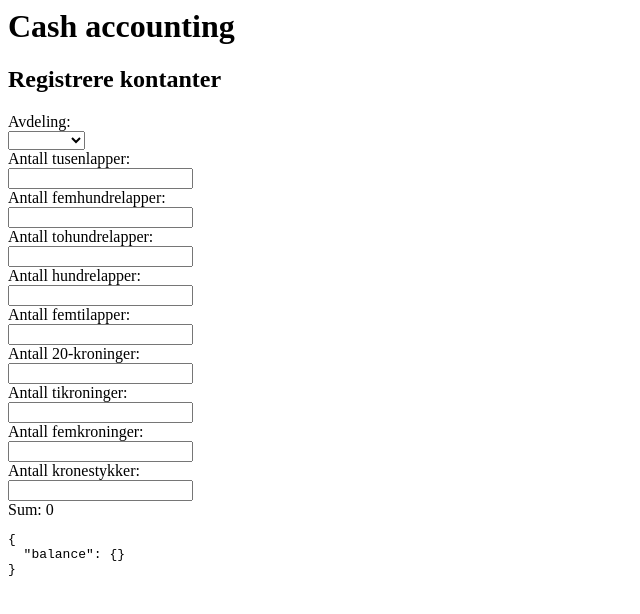
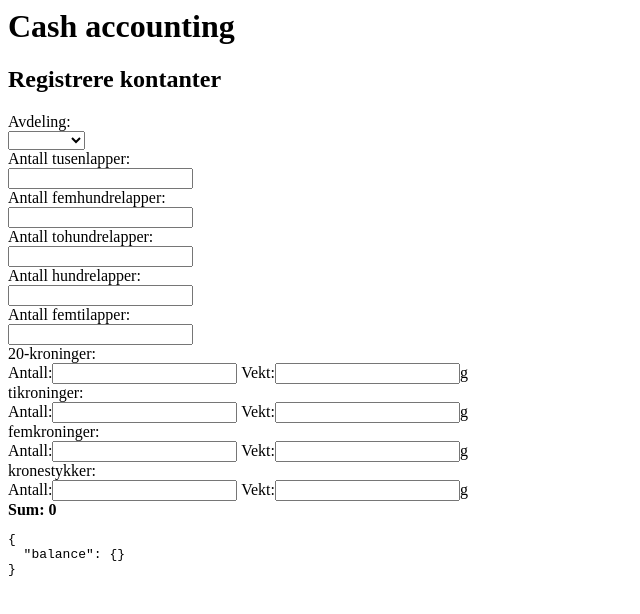
Before and after one commit to kristiania-pg6301-2024/pg6301-frontend-programming, a React (Vite) app in the folder client/: page / in a window 1280 px wide. Shown: the top 614 px of the page, without its empty margins (0-640 px from the left). Built offline with nearby package versions, Linux system fonts and the light colour scheme.

Commit message:
let user enter coins by weight instead of count

```diff
--- a/client/src/components/settlement/newSettlementForm.jsx
+++ b/client/src/components/settlement/newSettlementForm.jsx
@@ -27,18 +27,22 @@ const CoinDenominationTypes = {
     "kr20": {
         description: "20-kroninger",
         value: 20,
+        unitWeight: 9.9
     },
     "kr10": {
         description: "tikroninger",
-        value: 10
+        value: 10,
+        unitWeight: 6.8
     },
     "kr5": {
         description: "femkroninger",
-        value: 5
+        value: 5,
+        unitWeight: 7.85
     },
     "kr1": {
         description: "kronestykker",
-        value: 1
+        value: 1,
+        unitWeight: 4.35
     },
 };
 
@@ -60,19 +64,41 @@ function BillCountInput({settlement, setSettlement, denomination}) {
 }
 
 function CoinCountInput({settlement, setSettlement, denomination}) {
+    const count = settlement.balance[denomination]?.count;
+    const weight = settlement.balance[denomination]?.weight;
+    const coinType = CoinDenominationTypes[denomination];
     return <div>
-        <div>Antall {CoinDenominationTypes[denomination].description}:</div>
+        <div>{coinType.description}:</div>
+        <div>
+            Antall:
             <input
                 type="number"
-            value={settlement.balance[denomination]?.count || ""}
+                disabled={weight}
+                value={count || Math.round(weight/coinType.unitWeight) || ""}
                 onChange={(e) => setSettlement(old => ({
                     ...old,
                     balance: {
                         ...old.balance,
-                    [denomination]: { count: e.target.value }
+                        [denomination]: {count: e.target.value}
                     }
                 }))}
             />
+            {" "}
+            Vekt:
+            <input
+                type="number"
+                disabled={count}
+                value={weight || count*coinType.unitWeight || ""}
+                onChange={(e) => setSettlement(old => ({
+                    ...old,
+                    balance: {
+                        ...old.balance,
+                        [denomination]: {weight: e.target.value}
+                    }
+                }))}
+            />
+            g
+        </div>
     </div>;
 }
 
@@ -84,8 +110,11 @@ function sumBalance(balance) {
         }
     }
     for (const denonimation in CoinDenominationTypes) {
+        const type = CoinDenominationTypes[denonimation];
         if (balance[denonimation]?.count) {
-            sum += balance[denonimation].count * CoinDenominationTypes[denonimation].value;
+            sum += balance[denonimation].count * type.value;
+        } else if (balance[denonimation]?.weight) {
+            sum += Math.round(balance[denonimation].weight/type.unitWeight) * type.value;
         }
     }
     return sum;
@@ -99,7 +128,7 @@ export function NewSettlementForm() {
     const [settlement, setSettlement] = useState({
         balance: {}
     })
-    const sum = useMemo(() => sumBalance(settlement.balance), [settlement]);
+    const sum = sumBalance(settlement.balance);
 
     return <form>
         <h2>Registrere kontanter</h2>
@@ -130,7 +159,7 @@ export function NewSettlementForm() {
             />
         )}
         <div>
-            Sum: {sum}
+            <strong>Sum: {sum}</strong>
         </div>
 
         <pre>
```
Lines whose indentation alone changed are shown as unchanged.
